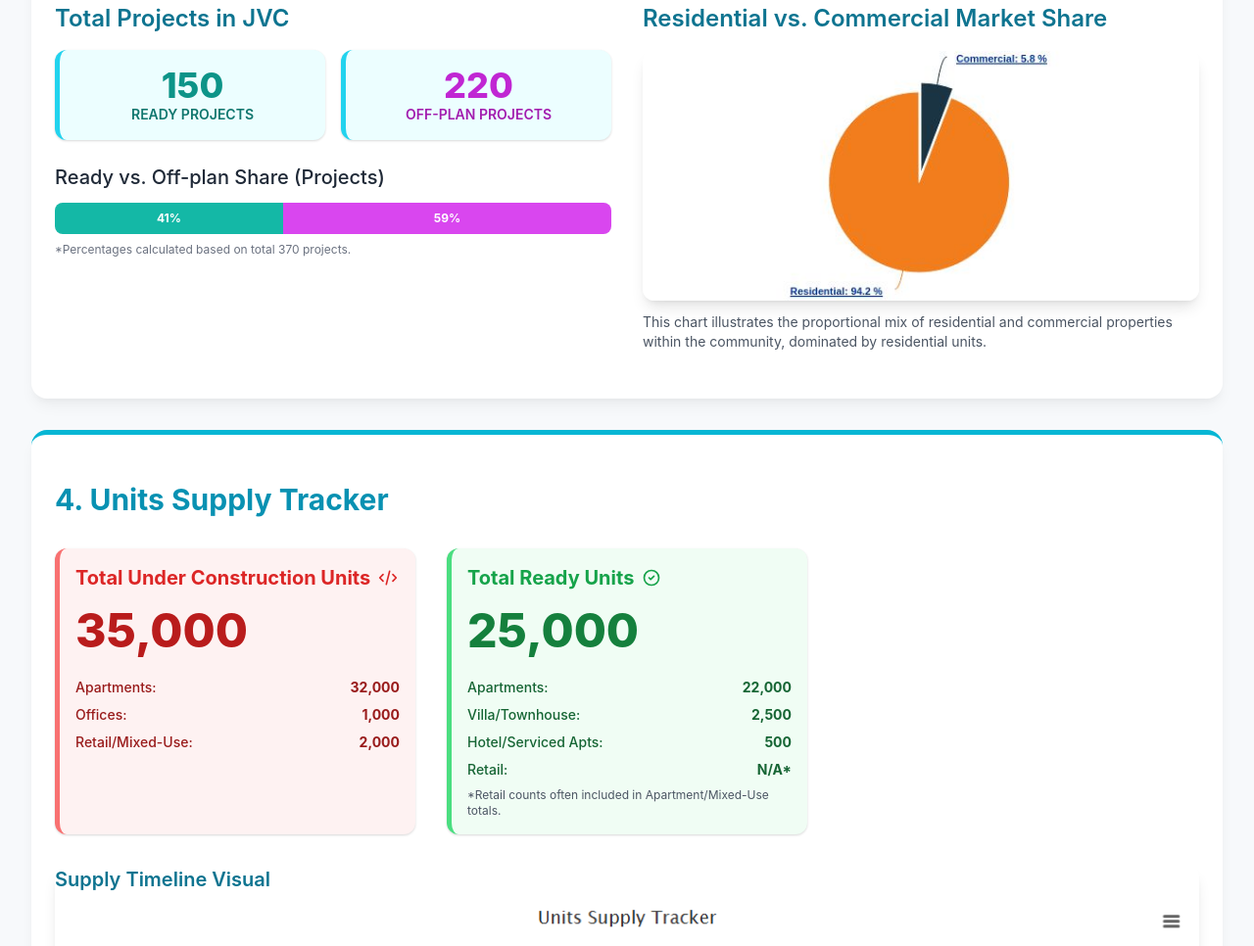
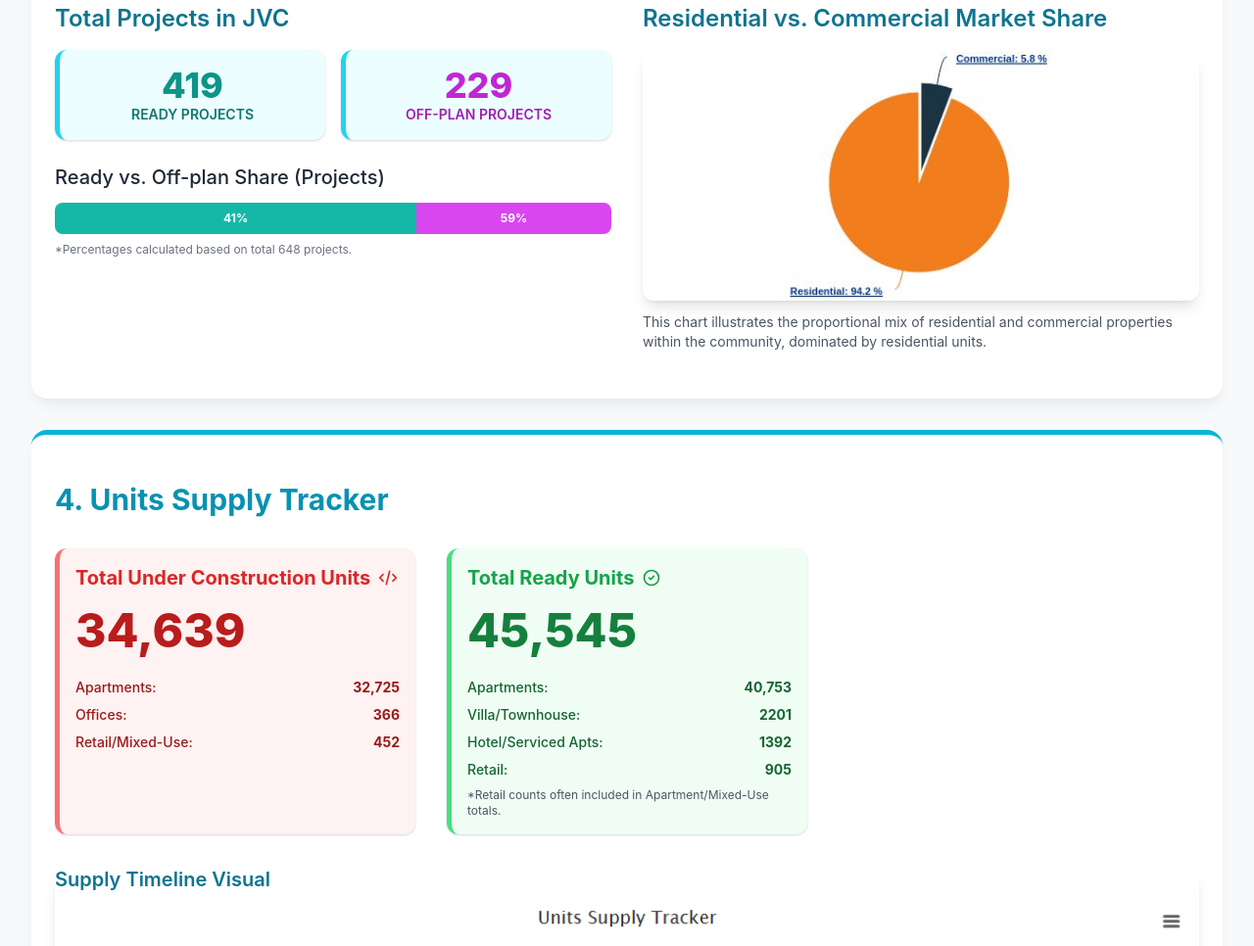
Before and after one commit to basemalsalahi93/JVC, a plain HTML site: page index.html in a window 1280 px wide. Shown: the part 1887-2853 px from the top of the page at 98% size. Drawn offline with nearby package versions, Linux system fonts and the light colour scheme.

Commit message:
Update index.html

```diff
--- a/index.html
+++ b/index.html
@@ -112,6 +112,7 @@
                         <ul class="list-disc list-inside space-y-1 ml-4 text-gray-700">
                             <li><span class="font-medium">Sheikh Mohammed Bin Zayed Road (E311):</span> Excellent outward connections.</li>
                             <li><span class="font-medium">Al Khail Road (E44):</span> Direct route to Dubai Marina and Downtown.</li>
+                            <li><span class="font-medium">Hessa St (D61)</li>
                             <li><span class="font-medium">Location:</span> Centrally positioned near Al Barsha and Dubai Sports City.</li>
                         </ul>
                     </div>
@@ -195,25 +196,25 @@
                     <h3 class="text-2xl font-semibold mb-4 text-cyan-700">Total Projects in JVC</h3>
                     <div class="flex space-x-4 mb-6">
                         <div class="data-card flex-1 text-center">
-                            <p class="text-4xl font-extrabold text-teal-600">150</p>
+                            <p class="text-4xl font-extrabold text-teal-600">419</p>
                             <p class="text-sm uppercase font-semibold text-teal-700">Ready Projects</p>
                         </div>
                         <div class="data-card flex-1 text-center">
-                            <p class="text-4xl font-extrabold text-fuchsia-600">220</p>
+                            <p class="text-4xl font-extrabold text-fuchsia-600">229</p>
                             <p class="text-sm uppercase font-semibold text-fuchsia-700">Off-plan Projects</p>
                         </div>
                     </div>
                     <!-- Ready and Off-plan Graph -->
                     <h4 class="text-xl font-medium mb-3">Ready vs. Off-plan Share (Projects)</h4>
                     <div class="w-full h-8 flex rounded-lg overflow-hidden shadow-inner">
-                        <div class="graph-bar bg-teal-500 text-white flex items-center justify-center text-xs font-bold" style="width: 41%;">
+                        <div class="graph-bar bg-teal-500 text-white flex items-center justify-center text-xs font-bold" style="width: 65%;">
                             41%
                         </div>
-                        <div class="graph-bar bg-fuchsia-500 text-white flex items-center justify-center text-xs font-bold" style="width: 59%;">
+                        <div class="graph-bar bg-fuchsia-500 text-white flex items-center justify-center text-xs font-bold" style="width: 35%;">
                             59%
                         </div>
                     </div>
-                    <p class="text-xs text-gray-500 mt-2">*Percentages calculated based on total 370 projects.</p>
+                    <p class="text-xs text-gray-500 mt-2">*Percentages calculated based on total 648 projects.</p>
                 </div>
 
                 <!-- Market Share (Residential vs. Commercial) -->
@@ -244,11 +245,11 @@
                         Total Under Construction Units
                         <svg class="w-5 h-5 ml-2" fill="none" stroke="currentColor" viewBox="0 0 24 24" xmlns="http://www.w3.org/2000/svg"><path stroke-linecap="round" stroke-linejoin="round" stroke-width="2" d="M10 20l4-16m4 4l4 4-4 4M6 16l-4-4 4-4"></path></svg>
                     </h3>
-                    <p class="text-5xl font-extrabold text-red-700 mb-6">35,000</p>
+                    <p class="text-5xl font-extrabold text-red-700 mb-6">34,639</p>
                     <ul class="space-y-2 text-sm text-red-800">
-                        <li class="flex justify-between font-medium">Apartments: <span class="font-bold">32,000</span></li>
-                        <li class="flex justify-between font-medium">Offices: <span class="font-bold">1,000</span></li>
-                        <li class="flex justify-between font-medium">Retail/Mixed-Use: <span class="font-bold">2,000</span></li>
+                        <li class="flex justify-between font-medium">Apartments: <span class="font-bold">32,725</span></li>
+                        <li class="flex justify-between font-medium">Offices: <span class="font-bold">366</span></li>
+                        <li class="flex justify-between font-medium">Retail/Mixed-Use: <span class="font-bold">452</span></li>
                     </ul>
                 </div>
 
@@ -258,12 +259,12 @@
                         Total Ready Units
                         <svg class="w-5 h-5 ml-2" fill="none" stroke="currentColor" viewBox="0 0 24 24" xmlns="http://www.w3.org/2000/svg"><path stroke-linecap="round" stroke-linejoin="round" stroke-width="2" d="M9 12l2 2 4-4m6 2a9 9 0 11-18 0 9 9 0 0118 0z"></path></svg>
                     </h3>
-                    <p class="text-5xl font-extrabold text-green-700 mb-6">25,000</p>
+                    <p class="text-5xl font-extrabold text-green-700 mb-6">45,545</p>
                     <ul class="space-y-2 text-sm text-green-800">
-                        <li class="flex justify-between font-medium">Apartments: <span class="font-bold">22,000</span></li>
-                        <li class="flex justify-between font-medium">Villa/Townhouse: <span class="font-bold">2,500</span></li>
-                        <li class="flex justify-between font-medium">Hotel/Serviced Apts: <span class="font-bold">500</span></li>
-                        <li class="flex justify-between font-medium">Retail: <span class="font-bold">N/A*</span></li>
+                        <li class="flex justify-between font-medium">Apartments: <span class="font-bold">40,753</span></li>
+                        <li class="flex justify-between font-medium">Villa/Townhouse: <span class="font-bold">2201</span></li>
+                        <li class="flex justify-between font-medium">Hotel/Serviced Apts: <span class="font-bold">1392</span></li>
+                        <li class="flex justify-between font-medium">Retail: <span class="font-bold">905</span></li>
                     </ul>
                     <p class="text-xs text-gray-600 mt-2">*Retail counts often included in Apartment/Mixed-Use totals.</p>
                 </div>
```
